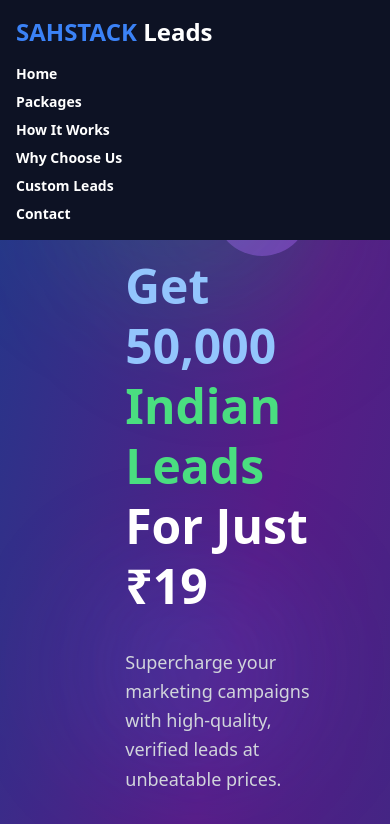
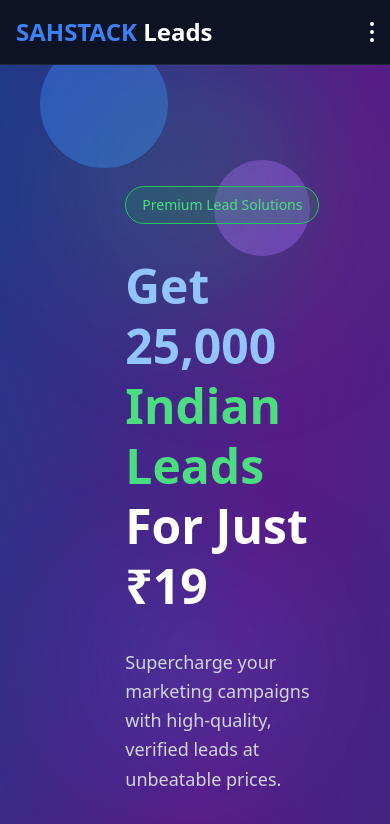
Before and after one commit to TrishaPal2004/SahstackLeadsweb, a React (Create React App) app in the folder SahstackLeads/: page / in a window 390 px wide. Shown: the top 824 px of the page. Built offline with nearby package versions, Linux system fonts and the light colour scheme.

Commit message:
Updated files from local with new features

```diff
--- a/SahstackLeads/src/Pages/Home.js
+++ b/SahstackLeads/src/Pages/Home.js
@@ -54,7 +54,7 @@
             {/* Main Heading */}
             <div className="space-y-4">
               <h1 className="text-5xl lg:text-6xl font-bold leading-tight">
-                <span className="text-blue-300">Get 50,000</span>
+                <span className="text-blue-300">Get 25,000</span>
                 <br />
                 <span className="text-green-400">Indian Leads</span>
                 <br />
--- a/SahstackLeads/src/components/nav.js
+++ b/SahstackLeads/src/components/nav.js
@@ -1,47 +1,154 @@
-import React from "react";
+import React, { useState, useEffect, useRef } from "react";
 import { Link } from "react-router-dom";
+
 const Navbar = () => {
+  const [isMenuOpen, setIsMenuOpen] = useState(false);
+  const navRef = useRef(null);
+
+  const toggleMenu = () => {
+    setIsMenuOpen(!isMenuOpen);
+  };
+
+  const closeMenu = () => {
+    setIsMenuOpen(false);
+  };
+
+  // Close menu when clicking outside
+  useEffect(() => {
+    const handleClickOutside = (event) => {
+      if (navRef.current && !navRef.current.contains(event.target)) {
+        setIsMenuOpen(false);
+      }
+    };
+
+    document.addEventListener('mousedown', handleClickOutside);
+    return () => {
+      document.removeEventListener('mousedown', handleClickOutside);
+    };
+  }, []);
+
   return (
     <nav
-      className="bg-[#0d1224] px-4 py-4 flex flex-col md:flex-row md:justify-between md:items-center w-full"
+      ref={navRef}
+      className="bg-[#0d1224] px-4 py-4 w-full border-b border-slate-800"
       style={{ position: "fixed", top: 0, left: 0, zIndex: 50 }}
     >
+      <div className="flex justify-between items-center">
+        {/* Logo */}
         <div className="text-2xl font-bold">
           <span className="text-blue-500">SAHSTACK</span>{" "}
           <span className="text-white">Leads</span>
         </div>
-      <ul className="flex flex-col md:flex-row md:space-x-8 space-y-2 md:space-y-0 text-white font-semibold text-sm mt-4 md:mt-0">
+
+        {/* Desktop Navigation */}
+        <ul className="hidden md:flex md:space-x-8 text-white font-semibold text-sm">
           <li>
-          <Link to="/" className="hover:text-blue-400">
+            <Link to="/" className="hover:text-blue-400 transition-colors duration-200">
               Home
             </Link>
           </li>
           <li>
-          <Link to="/packages" className="hover:text-blue-400">
+            <Link to="/packages" className="hover:text-blue-400 transition-colors duration-200">
               Packages
             </Link>
           </li>
           <li>
-          <Link to="/how-it-works" className="hover:text-blue-400">
+            <Link to="/how-it-works" className="hover:text-blue-400 transition-colors duration-200">
               How It Works
             </Link>
           </li>
           <li>
-          <Link to="/why-choose-us" className="hover:text-blue-400">
+            <Link to="/why-choose-us" className="hover:text-blue-400 transition-colors duration-200">
               Why Choose Us
             </Link>
           </li>
           <li>
-          <Link to="/custom-leads" className="hover:text-blue-400">
+            <Link to="/custom-leads" className="hover:text-blue-400 transition-colors duration-200">
               Custom Leads
             </Link>
           </li>
           <li>
-          <Link to="/contact" className="hover:text-blue-400">
+            <Link to="/contact" className="hover:text-blue-400 transition-colors duration-200">
               Contact
             </Link>
           </li>
         </ul>
+
+        {/* Mobile Menu Button */}
+        <button
+          onClick={toggleMenu}
+          className="md:hidden text-white hover:text-blue-400 transition-colors duration-200"
+          aria-label="Toggle menu"
+        >
+          <div className="flex flex-col space-y-1">
+            <div className="w-1 h-1 bg-white rounded-full"></div>
+            <div className="w-1 h-1 bg-white rounded-full"></div>
+            <div className="w-1 h-1 bg-white rounded-full"></div>
+          </div>
+        </button>
+      </div>
+
+      {/* Mobile Navigation Dropdown */}
+      {isMenuOpen && (
+        <div className="md:hidden absolute top-full left-0 right-0 bg-[#0d1224] border-b border-slate-800 shadow-lg">
+          <ul className="flex flex-col text-white font-semibold text-sm">
+            <li className="border-b border-slate-800 last:border-b-0">
+              <Link
+                to="/"
+                className="block hover:text-blue-400 hover:bg-slate-800/50 transition-all duration-200 py-3 px-4"
+                onClick={closeMenu}
+              >
+                Home
+              </Link>
+            </li>
+            <li className="border-b border-slate-800 last:border-b-0">
+              <Link
+                to="/packages"
+                className="block hover:text-blue-400 hover:bg-slate-800/50 transition-all duration-200 py-3 px-4"
+                onClick={closeMenu}
+              >
+                Packages
+              </Link>
+            </li>
+            <li className="border-b border-slate-800 last:border-b-0">
+              <Link
+                to="/how-it-works"
+                className="block hover:text-blue-400 hover:bg-slate-800/50 transition-all duration-200 py-3 px-4"
+                onClick={closeMenu}
+              >
+                How It Works
+              </Link>
+            </li>
+            <li className="border-b border-slate-800 last:border-b-0">
+              <Link
+                to="/why-choose-us"
+                className="block hover:text-blue-400 hover:bg-slate-800/50 transition-all duration-200 py-3 px-4"
+                onClick={closeMenu}
+              >
+                Why Choose Us
+              </Link>
+            </li>
+            <li className="border-b border-slate-800 last:border-b-0">
+              <Link
+                to="/custom-leads"
+                className="block hover:text-blue-400 hover:bg-slate-800/50 transition-all duration-200 py-3 px-4"
+                onClick={closeMenu}
+              >
+                Custom Leads
+              </Link>
+            </li>
+            <li className="border-b border-slate-800 last:border-b-0">
+              <Link
+                to="/contact"
+                className="block hover:text-blue-400 hover:bg-slate-800/50 transition-all duration-200 py-3 px-4"
+                onClick={closeMenu}
+              >
+                Contact
+              </Link>
+            </li>
+          </ul>
+        </div>
+      )}
     </nav>
   );
 };
```
Lines whose indentation alone changed are shown as unchanged.
